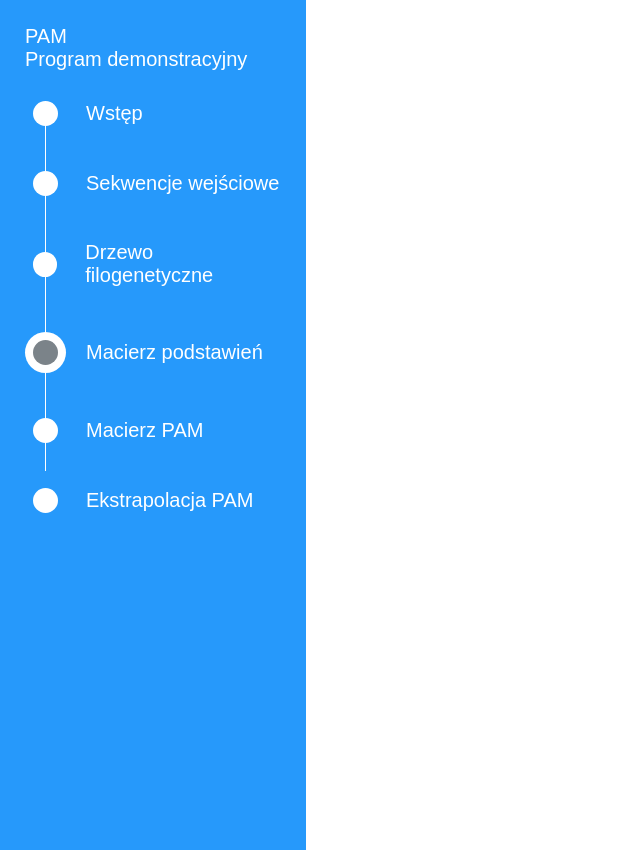
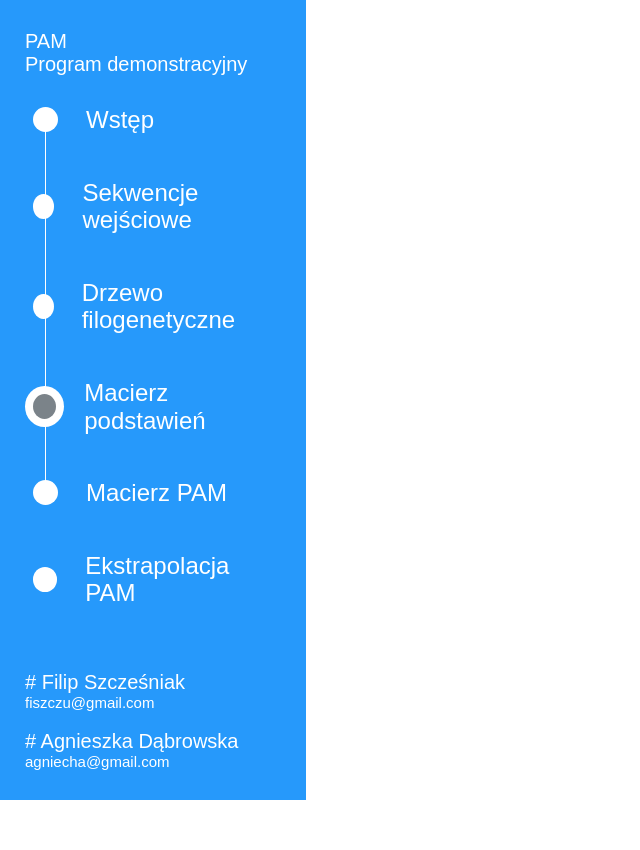
Before and after one commit to Fiszcz/Point-Accepted-Mutation_Algorithm, a React (Create React App) app: page / in a window 1280 px wide. Shown: the whole page, without its empty margins (0-640 px from the left). After the commit the page ends 800 px from the top, so only its background shows below. Built offline with nearby package versions, Linux system fonts and the light colour scheme; the HTML template or start-up script is replaced by a standard one.

Commit message:
add authors information to sidenav

```diff
--- /dev/null
+++ b/src/components/Authors.tsx
@@ -0,0 +1,21 @@
+import * as React from 'react';
+import {Typography} from "./Typography";
+import {css} from "emotion";
+
+export const Authors = () => {
+    return <div className={css({position: 'absolute', bottom: 30})}>
+        <Typography>
+            # Filip Szcześniak
+        </Typography>
+        <Typography size={15}>
+            fiszczu@gmail.com
+        </Typography>
+        <br/>
+        <Typography>
+            # Agnieszka Dąbrowska
+        </Typography>
+        <Typography size={15}>
+            agniecha@gmail.com
+        </Typography>
+    </div>;
+};
--- a/src/components/Navigation.tsx
+++ b/src/components/Navigation.tsx
@@ -20,8 +20,8 @@ export const Navigation: React.FC<NavigationProps> = ({selectedStep = 'Macierz p
     </nav>;
 };
 
-const DotConnector: React.FC = () => <svg height="370" className={css({position: 'absolute', top: 0, left: 20})}>
-    <line x1="0" y1="0" x2="0" y2="370" className={css({stroke: 'white', strokeWidth:2})} />
+const DotConnector: React.FC = () => <svg height="390" className={css({position: 'absolute', top: 5, left: 20})}>
+    <line x1="0" y1="0" x2="0" y2="390" className={css({stroke: 'white', strokeWidth:2})} />
 </svg>;
 
 const DotIndicator: React.FC = () => <span className={dotIndicatorStyle}/>;
--- a/src/components/Sidenav.tsx
+++ b/src/components/Sidenav.tsx
@@ -3,13 +3,15 @@ import {css} from "emotion";
 import {theme} from "./theme";
 import {Typography} from "./Typography";
 import {Navigation} from "./Navigation";
+import {Authors} from "./Authors";
 
 export const Sidenav: React.FC = () => {
     return <div className={sidenavStyle}>
-        <Typography className={css({marginBottom: 30})}>
+        <Typography className={css({margin: '30px 0'})}>
             PAM <br/> Program demonstracyjny
         </Typography>
         <Navigation/>
+        <Authors/>
     </div>;
 };
 
@@ -20,5 +22,5 @@ const sidenavStyle = css({
     overflowY: 'hidden',
     position: 'absolute',
     color: 'white',
-    padding: 25,
+    padding: '0 25px',
 });
--- a/src/components/Typography.tsx
+++ b/src/components/Typography.tsx
@@ -39,7 +39,7 @@ const typographyVariantStyles = {
     }),
 };
 
-const typographySizeStyle = (size: number) => css({size});
+const typographySizeStyle = (size: number) => css({fontSize: size});
 
 const typographyWeightStyle = {
     bold: css({
```
